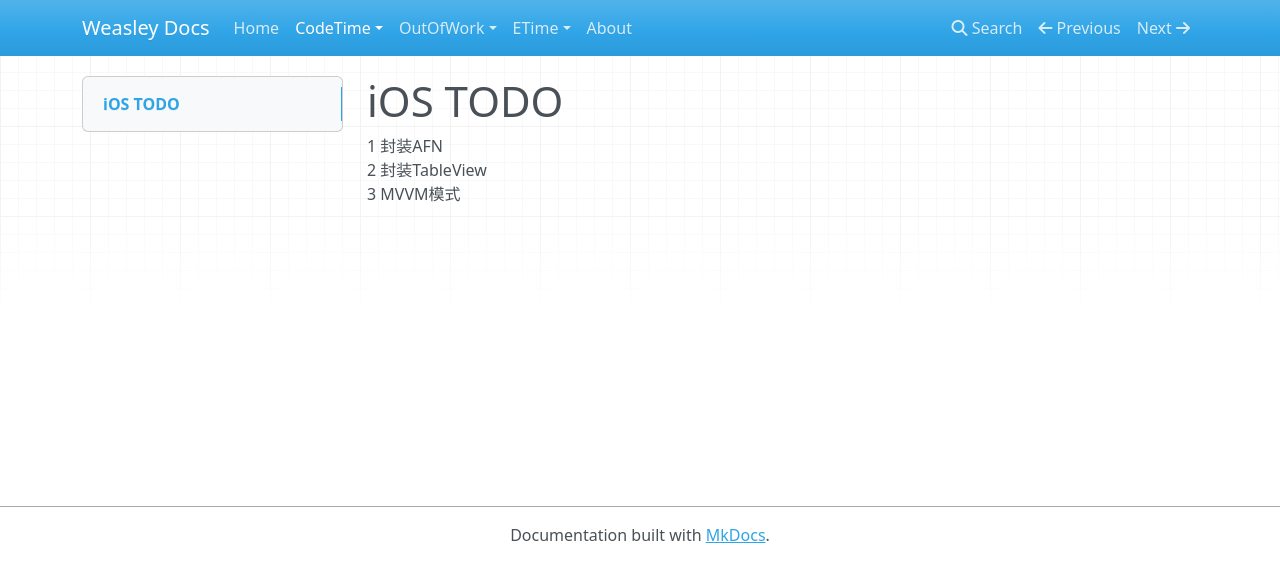
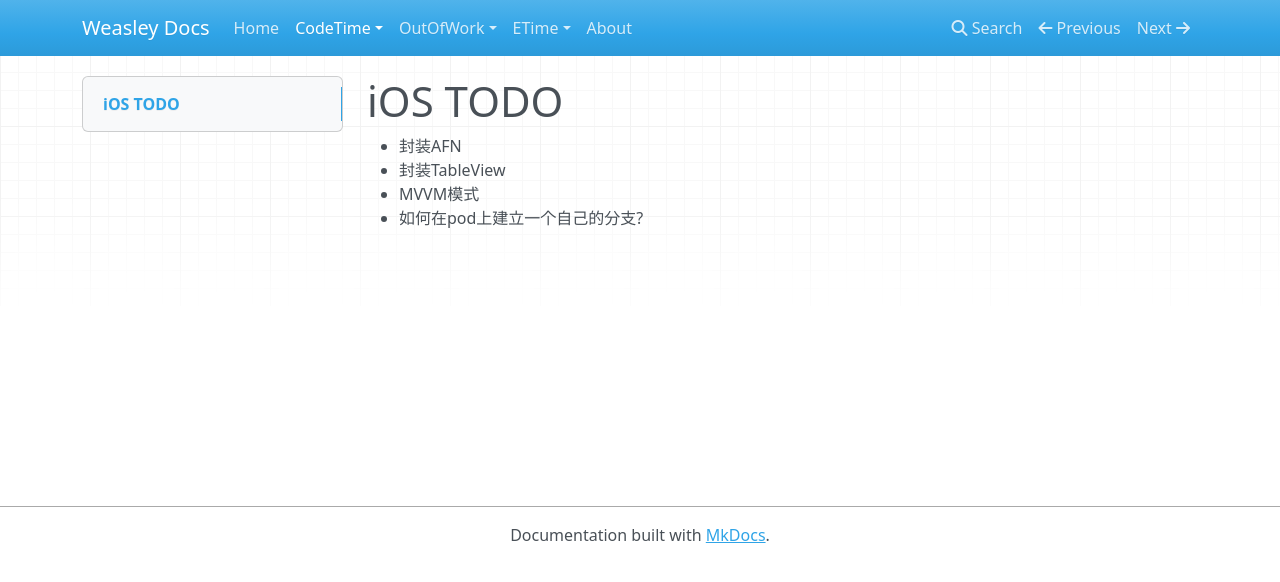
Before and after one commit to weasleyqi/Notes, an MkDocs documentation site: the page built from docs/iOSReference/ios_todo.md, in a window 1280 px wide. Shown: the top 582 px of the page. Built offline with MkDocs 1.6.1, drawn with Linux system fonts in a browser that asks for light colours; nearby versions of some CDN libraries; old or Windows-style settings are respelled for this version of MkDocs.

Commit message:
iOS todo

```diff
--- a/docs/iOSReference/ios_todo.md
+++ b/docs/iOSReference/ios_todo.md
@@ -1,4 +1,6 @@
-#iOS TODO
-1 封装AFN<br>
-2 封装TableView<br>
-3 MVVM模式<br>
+iOS TODO
+====
+ * 封装AFN
+ * 封装TableView
+ * MVVM模式
+ * 如何在pod上建立一个自己的分支?
```
